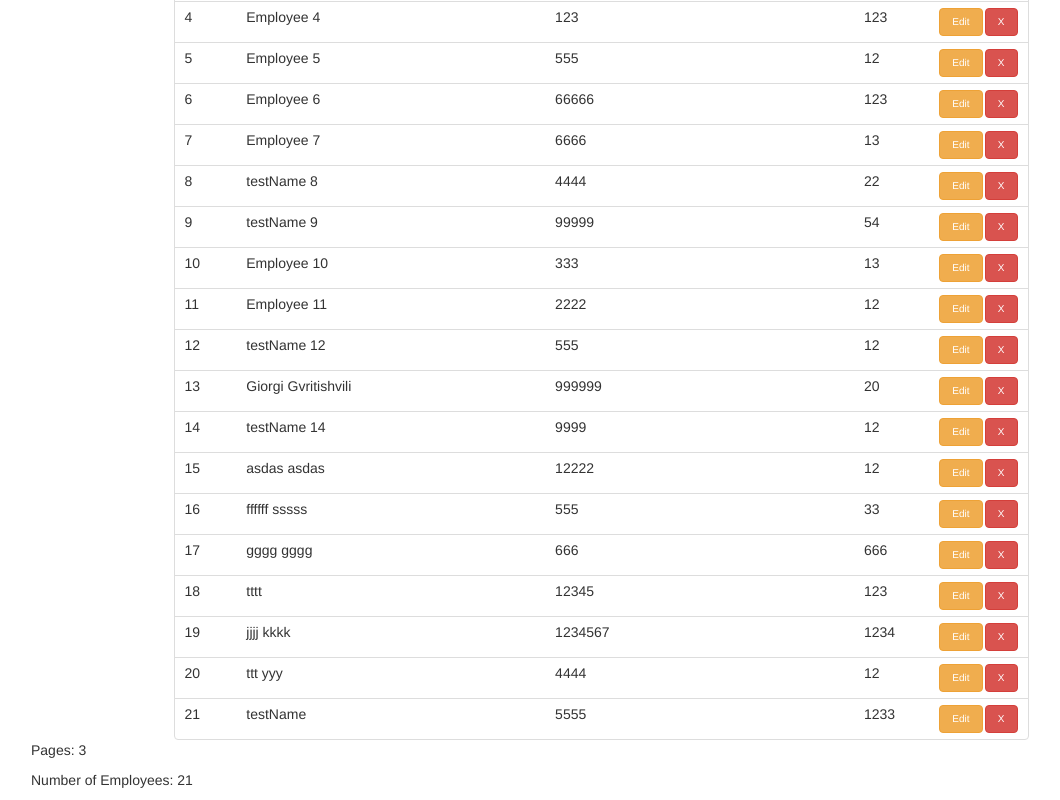
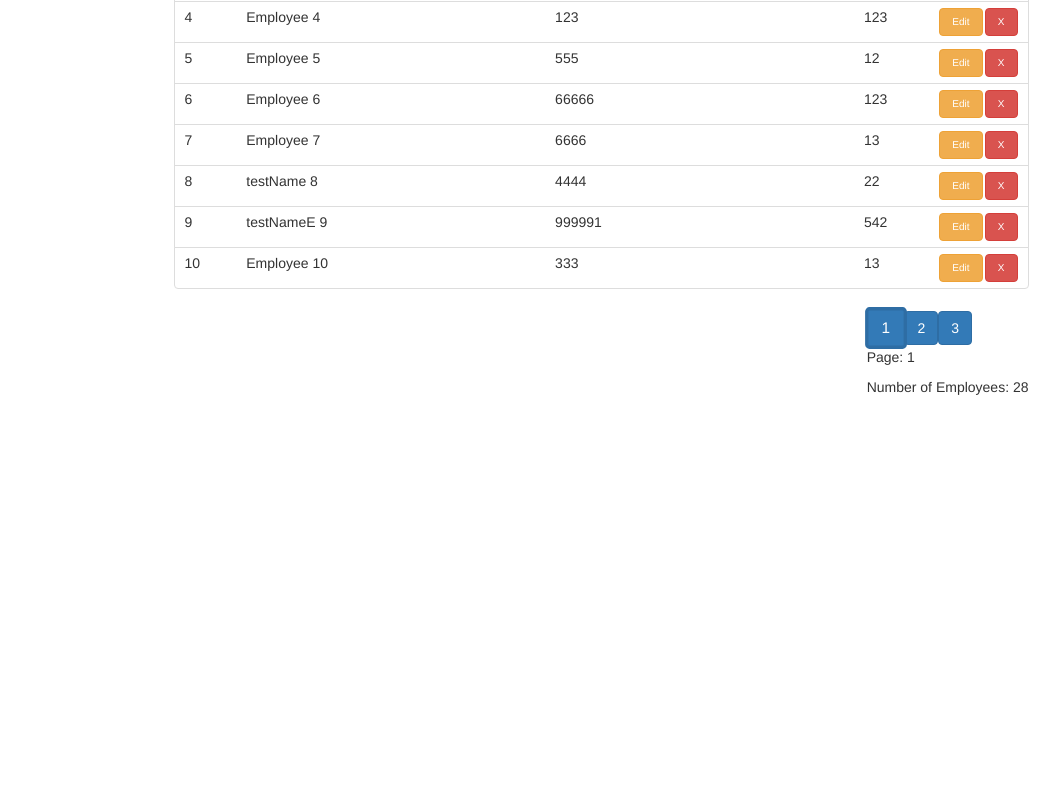
Before and after one commit to gvrito/angular-project, an Angular app: page /employees in a window 1280 px wide. Shown: the part 583-1383 px from the top of the page, without its empty margins (39-1099 px from the left). After the commit the page ends 1010 px from the top, so only its background shows below. Built offline with nearby package versions, Linux system fonts and the light colour scheme; data requests are answered from the project's data file.

Commit message:
feat(3.HttpClient) finished pagination

```diff
--- a/src/app/employees/db.json
+++ b/src/app/employees/db.json
@@ -49,9 +49,9 @@
       "id": 8
     },
     {
-      "name": "testName 9",
-      "salary": 99999,
-      "age": 54,
+      "name": "testNameE 9",
+      "salary": 999991,
+      "age": 542,
       "id": 9
     },
     {
@@ -121,10 +121,52 @@
       "id": 20
     },
     {
-      "name": "testName",
-      "salary": 5555,
-      "age": 1233,
+      "name": "Giorgi Gvritishvili",
+      "salary": 222,
+      "age": 13,
       "id": 21
+    },
+    {
+      "name": "Giorgi Gvritishvili test",
+      "salary": 444,
+      "age": 44,
+      "id": 22
+    },
+    {
+      "name": "Test TKZ",
+      "salary": 333,
+      "age": 13,
+      "id": 23
+    },
+    {
+      "name": "Test New",
+      "salary": 22269,
+      "age": 3369,
+      "id": 24
+    },
+    {
+      "name": "Test",
+      "salary": 333,
+      "age": 11,
+      "id": 25
+    },
+    {
+      "name": "Test Test",
+      "salary": 22222,
+      "age": 22,
+      "id": 26
+    },
+    {
+      "name": "New Test",
+      "salary": 999,
+      "age": 13,
+      "id": 27
+    },
+    {
+      "name": "Test Test Test",
+      "salary": 999,
+      "age": 69,
+      "id": 28
     }
   ]
 }
--- a/src/app/employees/employees-list/employees-list.component.css
+++ b/src/app/employees/employees-list/employees-list.component.css
@@ -9,6 +9,7 @@
   padding-right: 40px;
   padding: 5px 40px 5px 10px;
   position: relative;
+  cursor: pointer;
 }
 .list-group-item:first-child {
   background-color: #337ab7;
@@ -30,3 +31,18 @@
 .btn-remove {
   right: 10px;
 }
+.pagination {
+  width: 87.5%;
+  display: flex;
+  justify-content: flex-end;
+}
+.btn-return {
+  right: 200px;
+}
+.onPage {
+  transform: scale(1.1);
+  border: 3px solid #2e6da4;
+}
+.btn {
+  outline: none;
+}
--- a/src/app/employees/employees-list/employees-list.component.html
+++ b/src/app/employees/employees-list/employees-list.component.html
@@ -9,7 +9,8 @@
           <p>Age</p>
         </li>
         <li class="list-group-item"
-          *ngFor="let i of employees">
+          *ngFor="let i of employees"
+          (click)="focusEmployee(i.id)">
             <p>{{ i.id }}</p>
             <p>{{ i.name }}</p>
             <p>{{ i.salary }}</p>
@@ -18,10 +19,21 @@
               (click)="edit(i)">Edit</button>
             <button class="btn btn-danger btn-remove"
               (click)="delete(i.id)">X</button>
+            <button class="btn btn-primary btn-return"
+              (click)="paginate(currentPage)"
+              *ngIf="isFocusMode">Return List</button>
         </li>
       </ul>
-      <p>Pages: {{ pages }}</p>
-      <p>Number of Employees: {{ employeeNumber }}</p>
+      <div class="pagination">
+        <div class="pagination-content">
+          <button class="btn btn-primary"
+            *ngFor="let i of pages; index as in"
+            (click)="paginate(in+1)"
+            [ngClass]="{onPage: currentPage===in+1 }">{{ in+1 }}</button>
+          <p>Page: {{ currentPage }}</p>
+          <p>Number of Employees: {{ employeeNumber }}</p>
+        </div>
+      </div>
     </div>
   </div>
 </div>
--- a/src/app/employees/employees-list/employees-list.component.ts
+++ b/src/app/employees/employees-list/employees-list.component.ts
@@ -8,37 +8,42 @@ import { CrudService, Employee } from '../crud.service';
 })
 export class EmployeesListComponent implements OnInit {
   employees:Employee[] = [];
-  employeesOnPage:Employee[] = [];
-  pages:number = 1;
+  pages = new Array(1);
   employeeNumber:number;
   currentPage = 1;
+  isFocusMode = false;
 
   constructor(private crud:CrudService) { }
 
   ngOnInit(): void {
     this.updateList();
     this.crud.refreshList.subscribe(()=> {
+      this.paginate(this.currentPage);
       this.updateList();
-    })
+    });
   }
 
   updateList(){
+    this.paginate(this.currentPage);
     this.crud.readAllEmployees().subscribe((data)=> {
-      this.employees = data;
       this.employeeNumber = data.length;
-      this.pages = Math.ceil(this.employeeNumber / 10);
-      if(this.pages > 1){
+      this.pages = new Array(Math.ceil(this.employeeNumber / 10));
+      if(this.pages.length > 1){
       }
     });
   }
 
-  paginate(totalItems, currentPage){
-
+  paginate(currentPage:number){
+    this.crud.readPage(currentPage).subscribe((data)=> {
+      this.isFocusMode = false;
+      this.employees = data;
+      this.currentPage = currentPage;
+    })
   }
 
   delete(id:number){
     this.crud.removeEmployee(id).subscribe((data)=> {
-      this.updateList()
+      this.updateList();
     })
   }
 
@@ -46,4 +51,12 @@ export class EmployeesListComponent implements OnInit {
     this.crud.isEditMode.emit(event);
   }
 
+  focusEmployee(id:number){
+    this.employees = [];
+    this.isFocusMode = true;
+    this.crud.readEmployee(id).subscribe((data)=> {
+      this.employees.push(data);
+    })
+  }
+
 }
```
